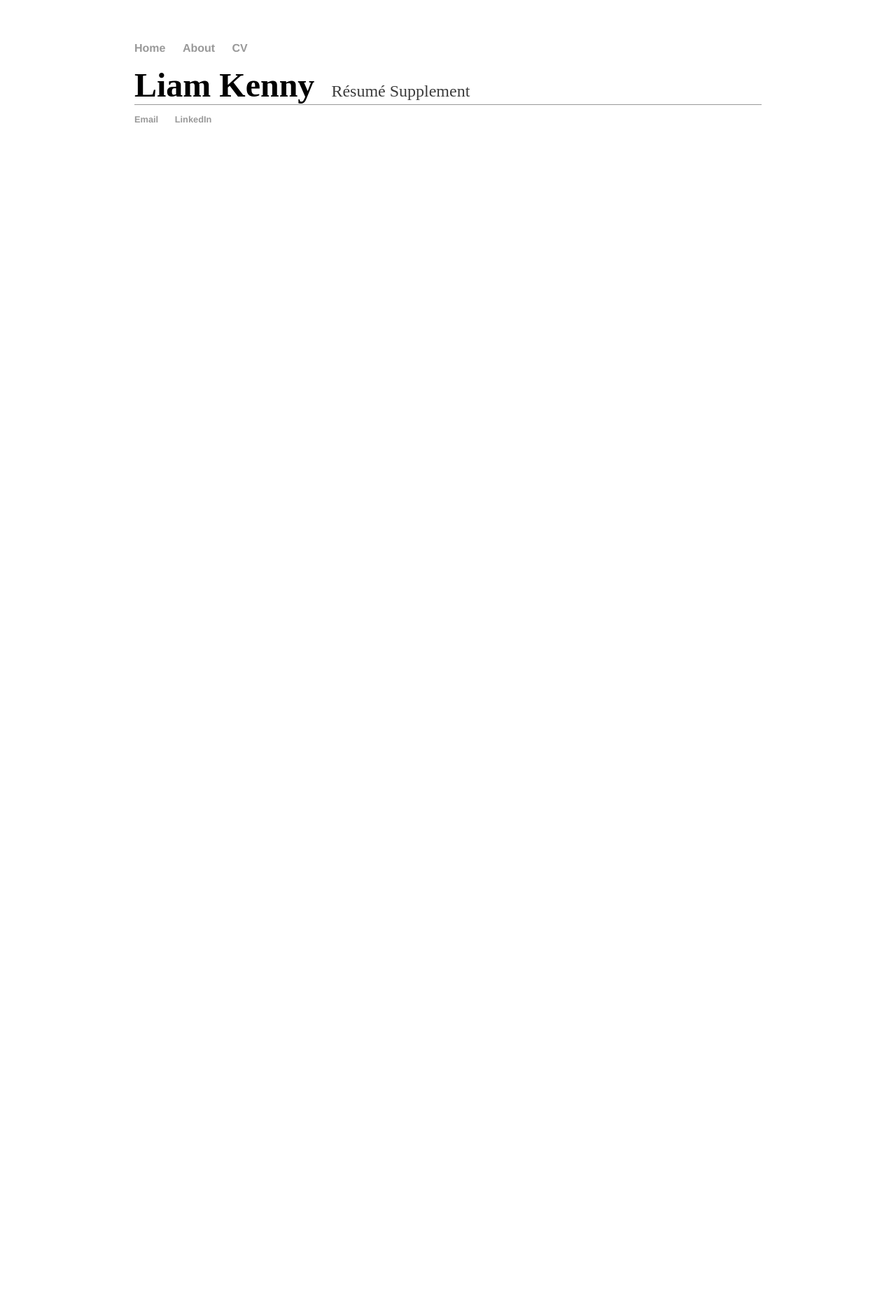
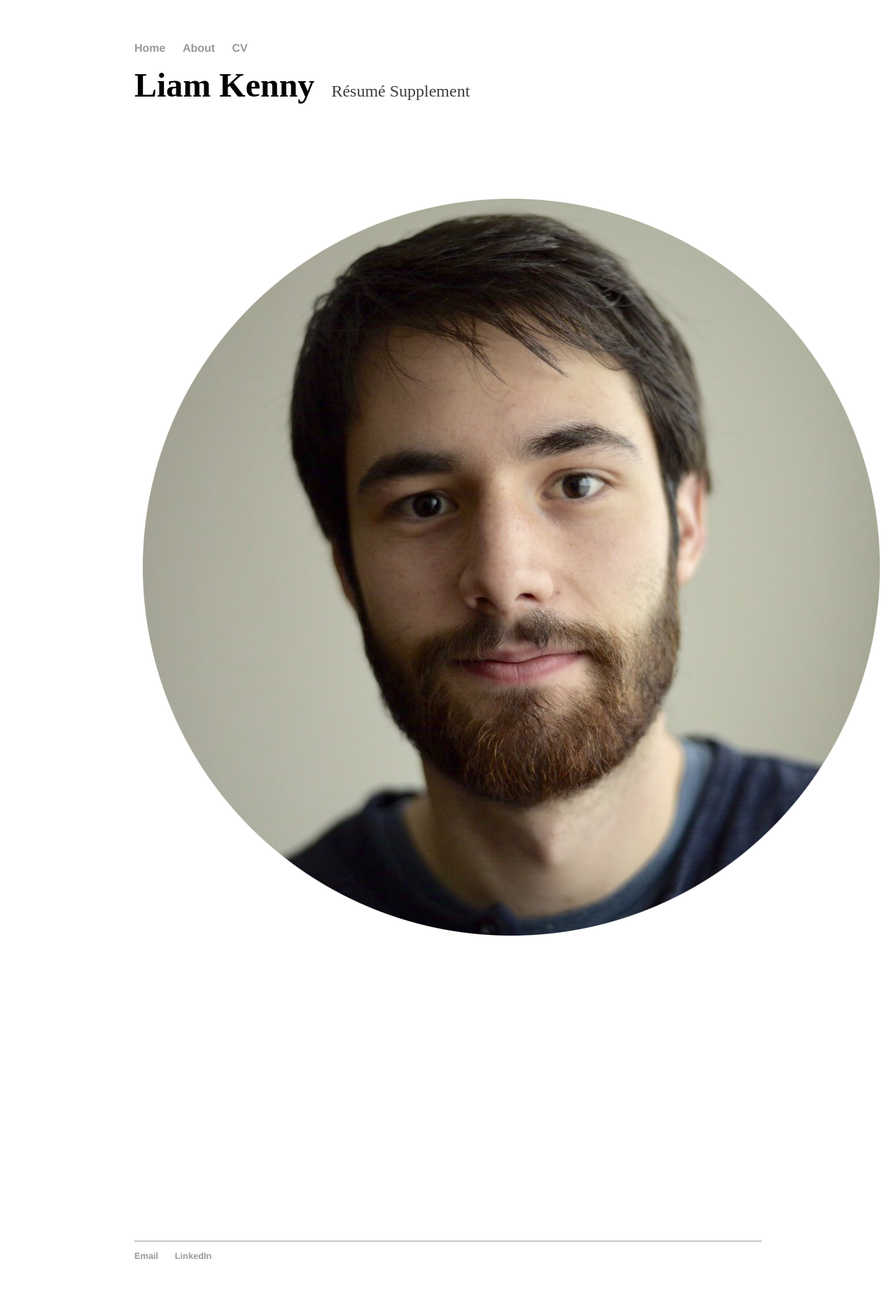
Before and after one commit to LKenny96/lkenny96.github.io, a Jekyll site: the page built from index.html, in a window 1280 px wide. Shown: the whole page at 70% size. Built offline with Jekyll 4.4.1, drawn with Linux system fonts in a browser that asks for light colours; before the commit the page ends 900 px from its top, so only the background shows below that.

Commit message:
Update index.html

```diff
--- a/index.html
+++ b/index.html
@@ -4,4 +4,5 @@ title: Liam Kenny
 ---
 <div class="blurb">
 	<h1 style='display:inline'>Liam Kenny</h1><p style='display:inline'>&nbsp;&nbsp;&nbsp;&nbsp;R&eacute;sum&eacute; Supplement</p>
+	<img src="LiamKennyPhotoCircle.png" alt="me" class="inline"/>
 </div><!-- /.blurb -->
```
